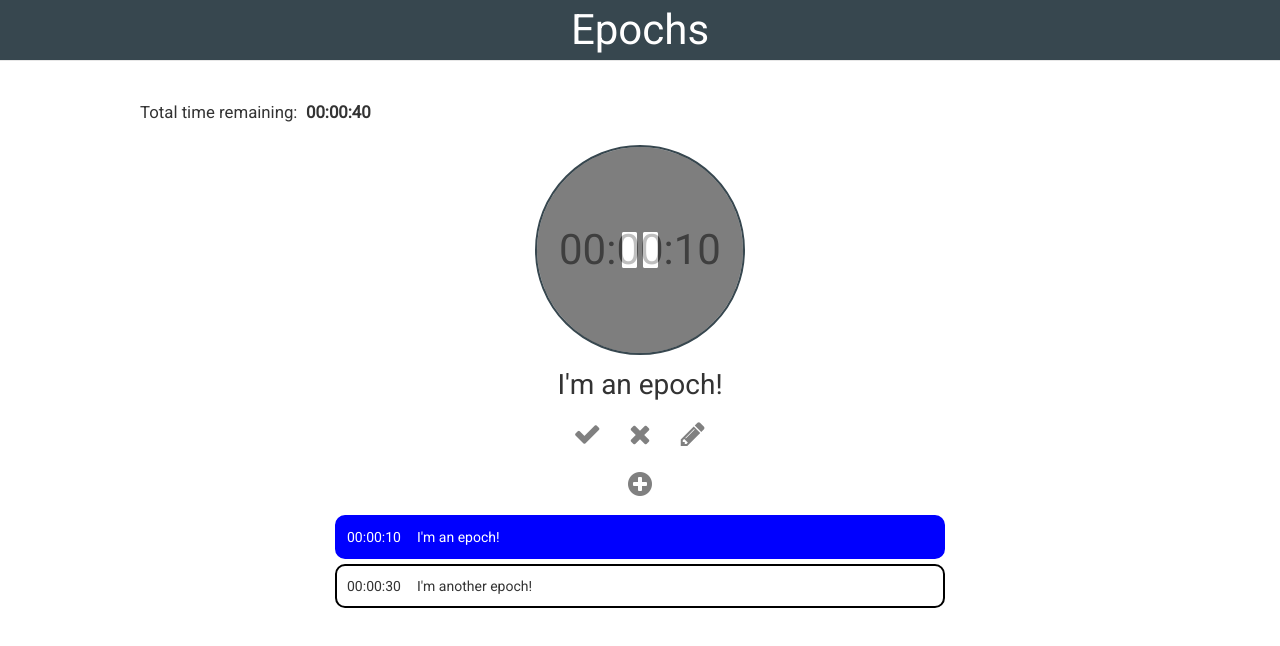
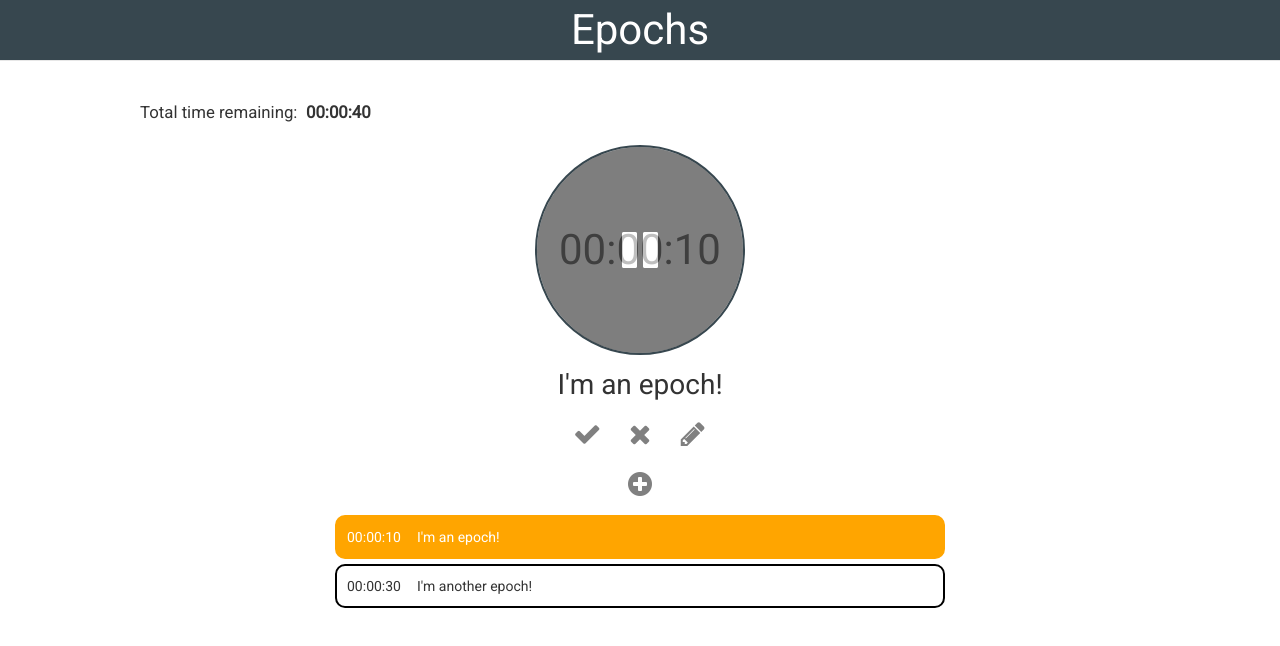
Before and after one commit to czhao39/epochs, a React app: page / in a window 1280 px wide. Shown: the top 646 px of the page. Built offline with nearby package versions, Linux system fonts and the light colour scheme.

Commit message:
clean up task color styling with sass

```diff
--- a/src/components/TaskEditor.js
+++ b/src/components/TaskEditor.js
@@ -37,7 +37,7 @@ class TaskEditor extends PureComponent {
     }
 
     isInputValid() {
-        return this.state.hours.length > 0 && this.state.mins.length > 0 && this.state.taskName.length > 0 && isFinite(this.state.hours) && Number(this.state.hours) >= 0 && isFinite(this.state.mins) && Number(this.state.mins) >= 0;
+        return this.state.hours.length > 0 && this.state.mins.length > 0 && this.state.taskName.length > 0 && this.state.color.length > 0 && isFinite(this.state.hours) && Number(this.state.hours) >= 0 && isFinite(this.state.mins) && Number(this.state.mins) >= 0;
     }
 
     processKey(event) {
--- a/src/styles/TaskItem.scss
+++ b/src/styles/TaskItem.scss
@@ -2,60 +2,21 @@
 
 .task-item {
     padding: 10px;
-    border: 2px solid black;
+    border-width: 2px;
+    border-style: solid;
     border-radius: 10px;
+    @extend .task-border;
     display: flex;
     position: relative;
     z-index: 0;
 
     &.current {
-        background-color: $primary-color;
-        border-color: $primary-color;
         color: white;
+        @extend .task-bg;
 
         .task-item-buttons {
             background-color: rgba(255, 255, 255, .9);
         }
-
-        &.black {
-            background-color: $task-color-black;
-        }
-
-        &.red {
-            background-color: $task-color-red;
-        }
-
-        &.green {
-            background-color: $task-color-green;
-        }
-
-        &.blue {
-            background-color: $task-color-blue;
-        }
-
-        &.orange {
-            background-color: $task-color-orange;
-        }
-    }
-
-    &.black {
-        border-color: $task-color-black;
-    }
-
-    &.red {
-        border-color: $task-color-red;
-    }
-
-    &.green {
-        border-color: $task-color-green;
-    }
-
-    &.blue {
-        border-color: $task-color-blue;
-    }
-
-    &.orange {
-        border-color: $task-color-orange;
     }
 }
 
--- a/src/styles/_constants.scss
+++ b/src/styles/_constants.scss
@@ -4,3 +4,47 @@ $task-color-red: red;
 $task-color-green: green;
 $task-color-blue: blue;
 $task-color-orange: orange;
+
+.task-bg {
+    &.black {
+        background-color: $task-color-black;
+    }
+
+    &.red {
+        background-color: $task-color-red;
+    }
+
+    &.green {
+        background-color: $task-color-green;
+    }
+
+    &.blue {
+        background-color: $task-color-orange;
+    }
+
+    &.orange {
+        background-color: $task-color-orange;
+    }
+}
+
+.task-border {
+    &.black {
+        border-color: $task-color-black;
+    }
+
+    &.red {
+        border-color: $task-color-red;
+    }
+
+    &.green {
+        border-color: $task-color-green;
+    }
+
+    &.blue {
+        border-color: $task-color-orange;
+    }
+
+    &.orange {
+        border-color: $task-color-orange;
+    }
+}
```
